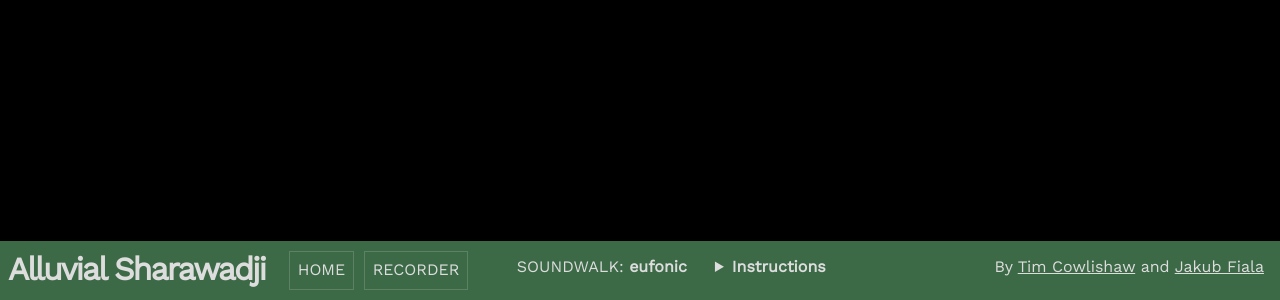
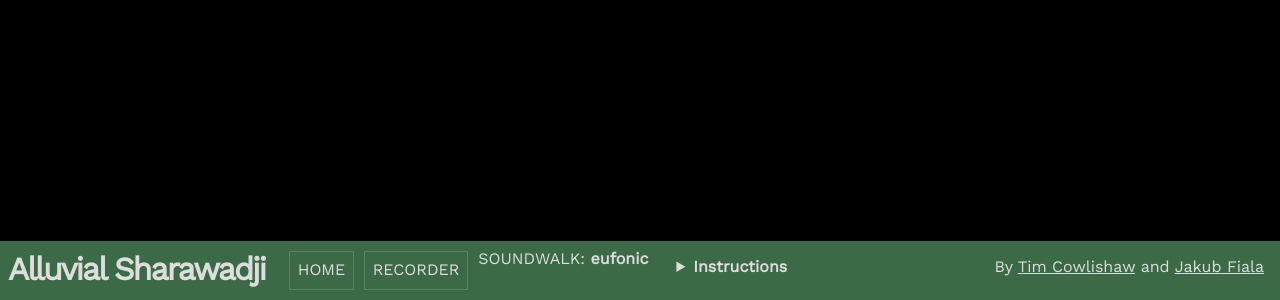
Before and after one commit to jakubfiala/alluvial-sharawadji, a website: page viewer/index.html in a window 1280 px wide. Shown: the part 503-803 px from the top of the page. Drawn offline with nearby package versions, Linux system fonts and the light colour scheme; some packages are replaced by stand-ins of ours; no server answers.

Commit message:
footer spacing tweak

```diff
--- a/viewer/index.html
+++ b/viewer/index.html
@@ -41,7 +41,7 @@
         <a href="/">Home</a>
         <a href="/recorder">Recorder</a>
     </nav>
-    <p>SOUNDWALK: <output id="soundwalk-label"></output></p>
+    <p class="soundwalk">SOUNDWALK: <output id="soundwalk-label"></output></p>
     <details id="instructions">
         <summary>Instructions</summary>
         Use the street view above to navigate around the Ebre delta region, and explore the sounds of Eufonic festival.  Use headphones for the best experience &mdash; the sounds are spatially mapped and will move as you explore the area.
--- a/viewer/viewer.css
+++ b/viewer/viewer.css
@@ -121,6 +121,10 @@ nav a:hover, #start-button:hover {
     padding: 0.5rem;
   }
 
+  footer .soundwalk {
+    margin: 0;
+  }
+
   p, address {
     padding: 0 0.5rem;
     margin: 0.5rem 0 0.5rem auto;
```
